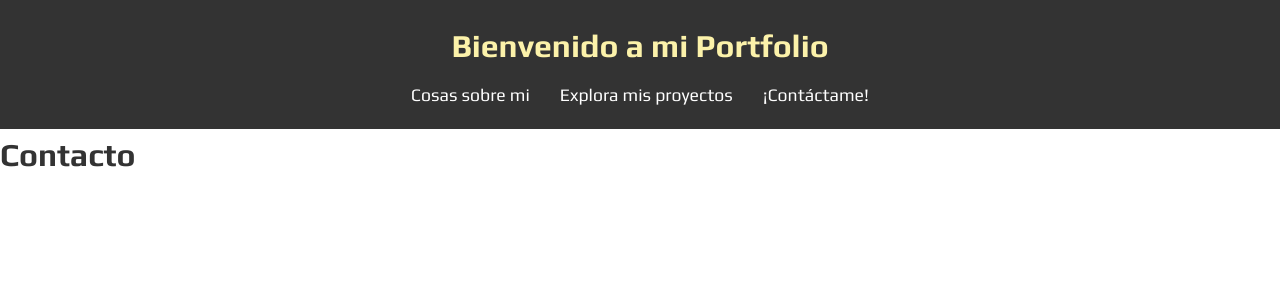
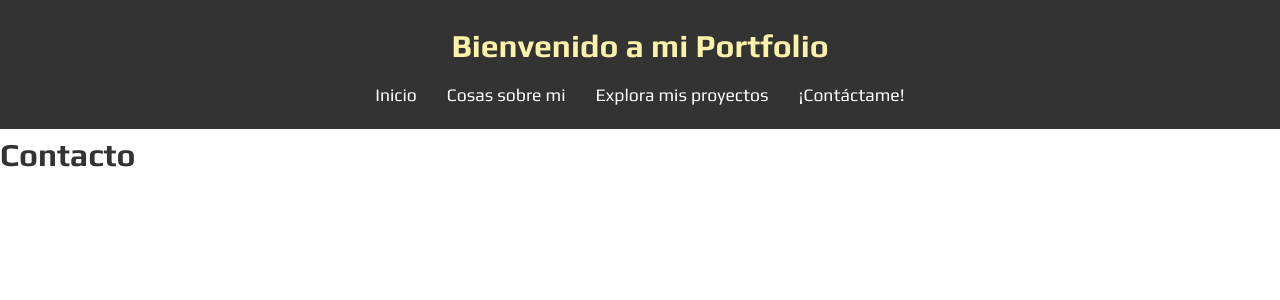
Before and after one commit to LavryDam/my-portfolio-web, a Next.js app: page /contacto in a window 1280 px wide. Shown: the top 300 px of the page. Built offline with nearby package versions, Linux system fonts and the light colour scheme.

Commit message:
fix:home

```diff
--- a/components/Navbar.tsx
+++ b/components/Navbar.tsx
@@ -6,6 +6,9 @@ export default function Navbar(){
         <nav className="navbar">
             <h1>Bienvenido a mi Portfolio</h1>
             <ul className="navegacion">
+                <li>
+                    <Link className="nav-link" href="/">Inicio</Link>
+                </li>
                 <li>
                     <Link className="nav-link" href="/about">Cosas sobre mi</Link>
                 </li>
```
